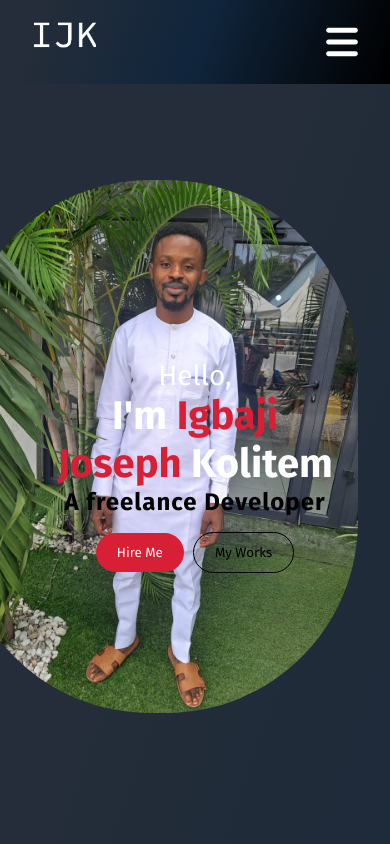
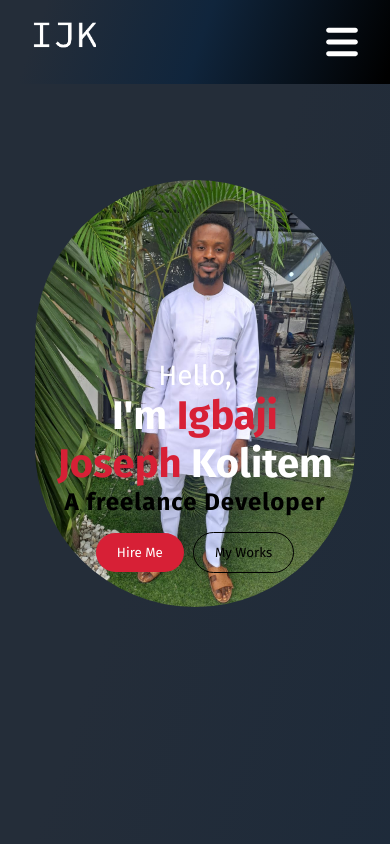
Before and after one commit to JosephIgbaji/joseph-portfolio, a React (Create React App) app: page / in a window 390 px wide. Shown: the top 844 px of the page. Built offline with nearby package versions, Linux system fonts and the light colour scheme.

Commit message:
overflow correction for mobile

```diff
--- a/public/style.css
+++ b/public/style.css
@@ -5,7 +5,8 @@
     text-decoration: none;
     background: transparent;
     font-family: 'Fira Sans', system-ui, -apple-system, BlinkMacSystemFont, 'Segoe UI', Roboto, Oxygen, Ubuntu, Cantarell, 'Open Sans', 'Helvetica Neue', sans-serif;
-    /* overflow: hidden; */
+    /* overflow: hidden;
+    overflow-y: visible; */
 }
 
 body{
--- a/src/Components/About/About.css
+++ b/src/Components/About/About.css
@@ -9,6 +9,7 @@
     display: grid;
     grid-template-columns: 1fr 1fr;
     margin-bottom: 5rem;
+    overflow-x: hidden;
 }
 
 .about-right{
@@ -97,6 +98,7 @@
     }
 
     .about-img{
+        width: 20rem;
         /* margin-left: -5rem; */
     }
 }
--- a/src/Components/Contact/Contact.css
+++ b/src/Components/Contact/Contact.css
@@ -7,6 +7,7 @@
     justify-content: center;
     align-items: center;
     position: relative;
+    overflow-x: hidden;
 }
 
 .contact-title{
@@ -25,7 +26,8 @@
 
 .contact-para{
     text-align: center;
-    margin-bottom: 3rem
+    margin-bottom: 3rem;
+    padding: 1rem;
 }
 
 .contact-form-section{
--- a/src/Components/Footer/Footer.css
+++ b/src/Components/Footer/Footer.css
@@ -7,6 +7,7 @@
     flex-direction: column;
     gap: 2rem;
     align-items: center;
+    overflow-x: hidden;
 }
 .footer-top{
     display: flex;
@@ -83,8 +84,15 @@
 }
 
 @media screen and (max-width: 480px ){
+    .footer{
+        padding-left: 2rem;
+        padding-right: 2rem;
+    }
     .footer-top{
         flex-direction: column;
         gap: 2rem;
     }
+    .footer-copyright{
+        font-size: .7rem;
+    }
 }
--- a/src/Components/Intro/Intro.css
+++ b/src/Components/Intro/Intro.css
@@ -3,8 +3,8 @@
     width: 100vw;
     max-width: 75rem;
     margin: 0 auto;
-    overflow: hidden;
     position: relative;
+    overflow-x: hidden;
 }
 
 .bg{
@@ -87,10 +87,11 @@
         font-weight: 600;
     }
     .bg {
-        right: 50;
-        transform: translateX(0);
-        /* width: 20rem; */
+        left: 50%;
+        transform: translateX(-50%);
+        width: 20rem;
         /* right: 1.25rem; */
+
     }
     .btn-my-works{
         border: 1px solid black;
--- a/src/Components/Navbar/Navbar.jsx
+++ b/src/Components/Navbar/Navbar.jsx
@@ -78,7 +78,7 @@ const Navbar = () => {
           spy={true}
           to="intro"
           smooth={true}
-          offset={-50}
+          offset={-200}
           duration={500}
           className="mobileMenuListItem"
           onClick={() => setShowMenu(false)}
@@ -90,7 +90,7 @@ const Navbar = () => {
           spy={true}
           to="about-section"
           smooth={true}
-          offset={-50}
+          offset={-280}
           duration={500}
           className="mobileMenuListItem"
           onClick={() => setShowMenu(false)}
@@ -102,7 +102,7 @@ const Navbar = () => {
           spy={true}
           to="skills"
           smooth={true}
-          offset={-40}
+          offset={-250}
           duration={500}
           className="mobileMenuListItem"
           onClick={() => setShowMenu(false)}
@@ -115,7 +115,7 @@ const Navbar = () => {
           spy={true}
           to="contact"
           smooth={true}
-          offset={-50}
+          offset={-300}
           duration={500}
           className="mobileMenuListItem"
           onClick={() => setShowMenu(false)}
--- a/src/Components/Skills/Skills.css
+++ b/src/Components/Skills/Skills.css
@@ -7,7 +7,8 @@
     align-items: center;
     position: relative;
     padding: 3rem;
-    overflow: hidden;
+    overflow-x: hidden;
+    /* overflow: hidden; */
     margin-bottom: 5rem;
 }
 
```
